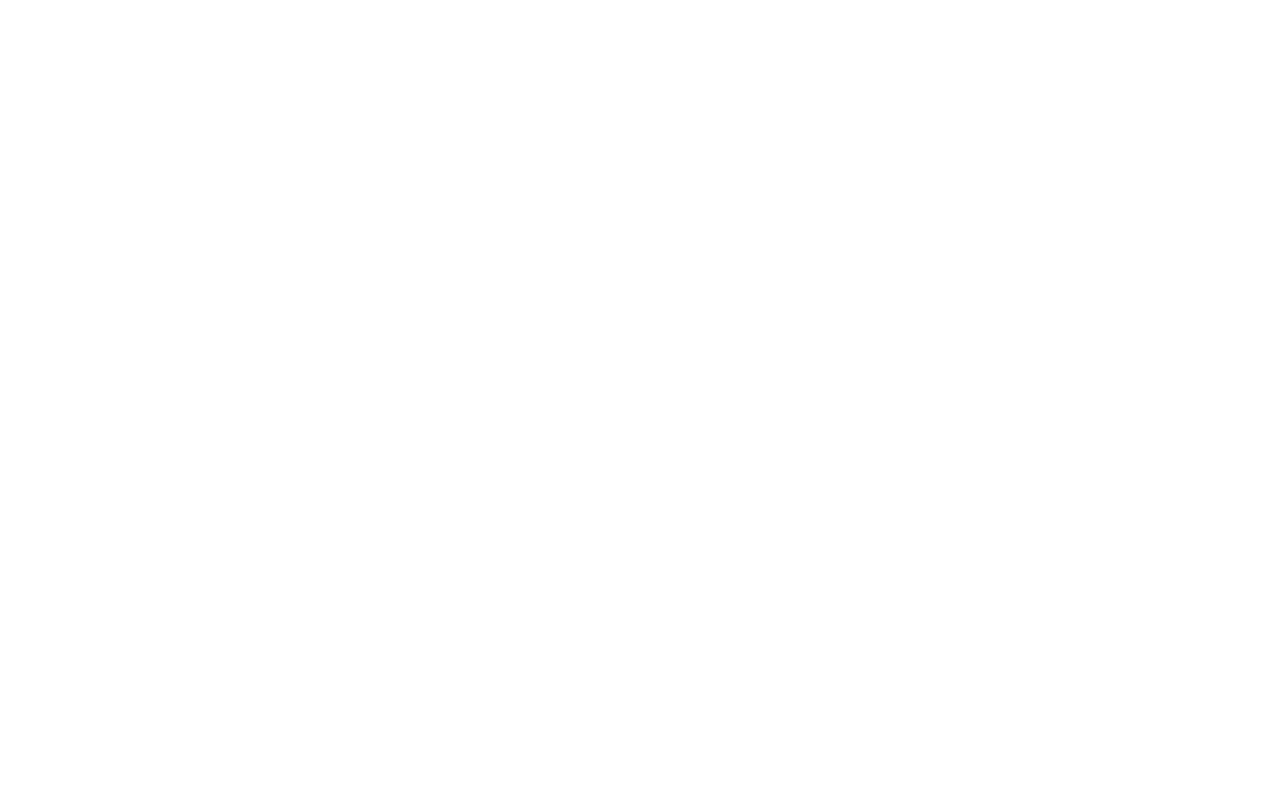
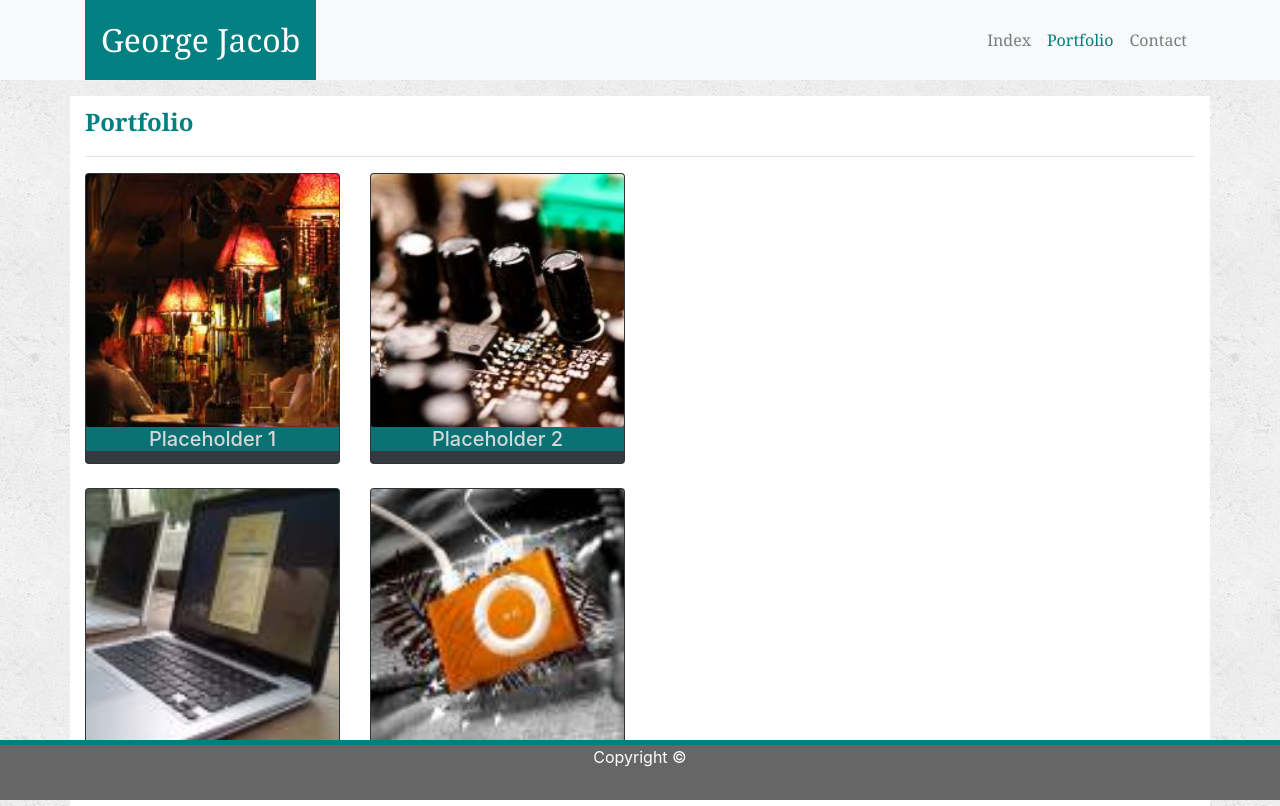
Before and after one commit to georgejacobt/Bootstrap-Portfolio, a plain HTML site: page portfolio.html in a window 1280 px wide. Drawn offline with nearby package versions, Linux system fonts and the light colour scheme.

Commit message:
bootstrap phase complete

```diff
--- /dev/null
+++ b/Assets/CSS/sasstyle.scss
@@ -0,0 +1,10 @@
+$spacer:   2rem !default;
+
+.ml-6 {
+    margin-left: ($spacer * 11.75) !important;
+  }
+
+
+  .mr-6 {
+    margin-right: ($spacer * 11.75) !important;
+  }
--- /dev/null
+++ b/Assets/CSS/style.css
@@ -0,0 +1,41 @@
+#name {
+    width: fit-content;
+    background-color: teal;
+
+    padding: 16px;
+    color: white;
+    font-family: Georgia, 'Times New Roman', Times, serif;
+    font-size: xx-large;
+   /* margin-left: 0px;*/
+}
+
+body{
+
+        background-image: url(../Images/concrete_seamless.png);
+
+
+}
+
+.am
+{
+
+    font-size: x-large;
+
+    color: teal;
+    font-family: Georgia, 'Times New Roman', Times, serif;
+    font-weight: bold;
+
+}
+
+#footer {
+
+    background-color: #666666;
+    position: fixed;
+    bottom: 0%;
+    width: 100%;
+    height: 60px;
+    border-top-style: solid;
+    border-width: 5px;
+    border-color: teal;
+    color: white;
+}
--- a/contact.html
+++ b/contact.html
@@ -0,0 +1,109 @@
+<!DOCTYPE html>
+<html>
+<head>
+    <meta charset="utf-8" />
+    <meta http-equiv="X-UA-Compatible" content="IE=edge">
+    <title>Contact - Bootstrap</title>
+
+
+    <meta charset="utf-8">
+    <meta name="viewport" content="width=device-width, initial-scale=1, shrink-to-fit=no">
+
+
+    <link rel="stylesheet" href="https://stackpath.bootstrapcdn.com/bootstrap/4.1.1/css/bootstrap.min.css" integrity="sha384-WskhaSGFgHYWDcbwN70/dfYBj47jz9qbsMId/iRN3ewGhXQFZCSftd1LZCfmhktB" crossorigin="anonymous">
+    <link rel="stylesheet" type="text/css" media="screen" href="../Bootstrap-Portfolio/Assets/CSS/style.css" />
+    <link rel="stylesheet" type="text/css" media="screen" href="../Bootstrap-Portfolio/Assets/CSS/sasstyle.css" />
+    <script src="main.js"></script>
+</head>
+<body>
+
+        <nav class="navbar navbar-expand-lg navbar-light bg-light" style="height: 80px;">
+                <div class="container">
+                <a class="navbar-brand"  href="index.html" id="name" >George Jacob</a>
+                <button class="navbar-toggler" type="button" data-toggle="collapse" data-target="#navbarNavAltMarkup" aria-controls="navbarNavAltMarkup" aria-expanded="false" aria-label="Toggle navigation">
+                  <span class="navbar-toggler-icon"></span>
+                </button>
+                <div class="collapse navbar-collapse justify-content-end" id="navbarNavAltMarkup">
+                  <div class="navbar-nav" style="font-family: Georgia, 'Times New Roman', Times, serif">
+                    <a class="nav-item nav-link" href="index.html">Index <span class="sr-only">(current)</span></a>
+                    <a class="nav-item nav-link" href="portfolio.html">Portfolio</a>
+                    <a class="nav-item nav-link active" href="contact.html" style="color: teal">Contact</a>
+
+                  </div>
+                </div>
+                </div>
+              </nav>
+
+
+  <div class="container bg-white mt-3">
+      <div class="row">
+        <div class="col-12 pt-2">
+         <div class="am">Contact Me</div>
+         <hr>
+        </div>
+      </div>
+
+
+      <div class="row">
+          <div class="col-12">
+
+                <form>
+                        <label>Your Name</label>
+                        <input class="form-control" type="text" placeholder="First Name Last Name">
+
+                        <br>
+
+                        <div class="form-group">
+                          <label for="exampleInputEmail1">Email address</label>
+                          <input type="email" class="form-control" id="exampleInputEmail1" aria-describedby="emailHelp" placeholder="Enter email">
+
+                        </div>
+
+                        <div class="form-group">
+                                <label for="exampleFormControlTextarea1">Message</label>
+                                <textarea class="form-control" id="exampleFormControlTextarea1" rows="3" placeholder="Your message to me here"></textarea>
+                              </div>
+
+                        <button type="submit" class="btn btn-primary" style="background-color: teal; margin-bottom: 3px;">Submit</button>
+                      </form>
+
+          </div>
+
+
+
+
+        </div>
+
+
+
+      </div>
+
+
+
+
+
+    </div>
+
+    <div class="fixed-bottom">
+        <section id="footer">
+
+
+            <p class="text-center">Copyright &copy;</p>
+
+
+
+
+
+         </section>
+
+    </div>
+
+
+
+
+</body>
+
+
+
+</body>
+</html>
--- a/portfolio.html
+++ b/portfolio.html
@@ -0,0 +1,123 @@
+<!DOCTYPE html>
+<html>
+<head>
+    <meta charset="utf-8" />
+    <meta http-equiv="X-UA-Compatible" content="IE=edge">
+    <title>Portfolio - Bootstrap</title>
+
+
+    <meta charset="utf-8">
+    <meta name="viewport" content="width=device-width, initial-scale=1, shrink-to-fit=no">
+
+
+    <link rel="stylesheet" href="https://stackpath.bootstrapcdn.com/bootstrap/4.1.1/css/bootstrap.min.css" integrity="sha384-WskhaSGFgHYWDcbwN70/dfYBj47jz9qbsMId/iRN3ewGhXQFZCSftd1LZCfmhktB" crossorigin="anonymous">
+    <link rel="stylesheet" type="text/css" media="screen" href="../Bootstrap-Portfolio/Assets/CSS/style.css" />
+    <link rel="stylesheet" type="text/css" media="screen" href="../Bootstrap-Portfolio/Assets/CSS/sasstyle.css" />
+    <script src="main.js"></script>
+</head>
+<body>
+
+
+
+  <nav class="navbar navbar-expand-lg navbar-light bg-light" style="height: 80px;">
+    <div class="container">
+    <a class="navbar-brand"  href="index.html" id="name" >George Jacob</a>
+    <button class="navbar-toggler" type="button" data-toggle="collapse" data-target="#navbarNavAltMarkup" aria-controls="navbarNavAltMarkup" aria-expanded="false" aria-label="Toggle navigation">
+      <span class="navbar-toggler-icon"></span>
+    </button>
+    <div class="collapse navbar-collapse justify-content-end" id="navbarNavAltMarkup">
+      <div class="navbar-nav" style="font-family: Georgia, 'Times New Roman', Times, serif">
+        <a class="nav-item nav-link" href="index.html">Index </a>
+        <a class="nav-item nav-link active" href="portfolio.html" style="color: teal">Portfolio <span class="sr-only">(current)</span></a>
+        <a class="nav-item nav-link" href="contact.html">Contact</a>
+
+      </div>
+    </div>
+    </div>
+  </nav>
+
+
+</div>
+  <div class="container bg-white mt-3">
+      <div class="row">
+        <div class="col-12 pt-2">
+         <div class="am">Portfolio</div>
+         <hr>
+        </div>
+      </div>
+
+
+      <div class="row">
+          <div class="col-3">
+                <div class="card bg-dark text-white">
+                        <img class="card-img" src="../Bootstrap-Portfolio/Assets/Images/nightlife-q-c-200-200-3.jpg" alt="Card image">
+                          <h5 class="card-title text-center" style="background-color: teal; opacity: 0.8;">Placeholder 1</h5>
+                </div>
+
+            </div>
+
+            <div class="col-3">
+                    <div class="card bg-dark text-white">
+                            <img class="card-img" src="../Bootstrap-Portfolio/Assets/Images/technics-q-c-200-200-4.jpg" alt="Card image">
+                              <h5 class="card-title text-center" style="background-color: teal; opacity: 0.8;">Placeholder 2</h5>
+                    </div>
+
+                </div>
+
+            </div>
+            <br>
+
+                <div class="row">
+                        <div class="col-3">
+                              <div class="card bg-dark text-white">
+                                      <img class="card-img" src="../Bootstrap-Portfolio/Assets/Images/place1.jpg" alt="Card image">
+                                        <h5 class="card-title text-center" style="background-color: teal; opacity: 0.8;">Placeholder 3</h5>
+                              </div>
+
+                          </div>
+
+                          <div class="col-3">
+                                  <div class="card bg-dark text-white">
+                                          <img class="card-img" src="../Bootstrap-Portfolio/Assets/Images/place2.jpg" alt="Card image">
+                                            <h5 class="card-title text-center" style="background-color: teal; opacity: 0.8;">Placeholder 4</h5>
+                                  </div>
+
+                              </div>
+                </div>
+                <br>
+
+
+
+
+
+
+
+
+
+
+
+
+
+
+
+
+    <div class="fixed-bottom">
+        <section id="footer">
+
+
+              <p class="text-center">Copyright &copy;</p>
+
+
+         </section>
+
+    </div>
+
+
+
+
+</body>
+
+
+
+</body>
+</html>
```
Also changed, not shown: index.html (+80 -16 lines), Assets/CSS/sasstyle.css (added), Assets/Images/AI.jpg (added), Assets/Images/chatbots.jpeg (added), Assets/Images/city-q-c-250-250-4.jpg (added), Assets/Images/concrete_seamless.png (added), Assets/Images/ecm.jpg (added), Assets/Images/gjpic.jpg (added), Assets/Images/nightlife-q-c-200-200-3.jpg (added), Assets/Images/place1.jpg (added), Assets/Images/place2.jpg (added), Assets/Images/plaeholder1.png (added), Assets/Images/plaeholder2.png (added), Assets/Images/technics-q-c-200-200-4.jpg (added), 2 more files.
